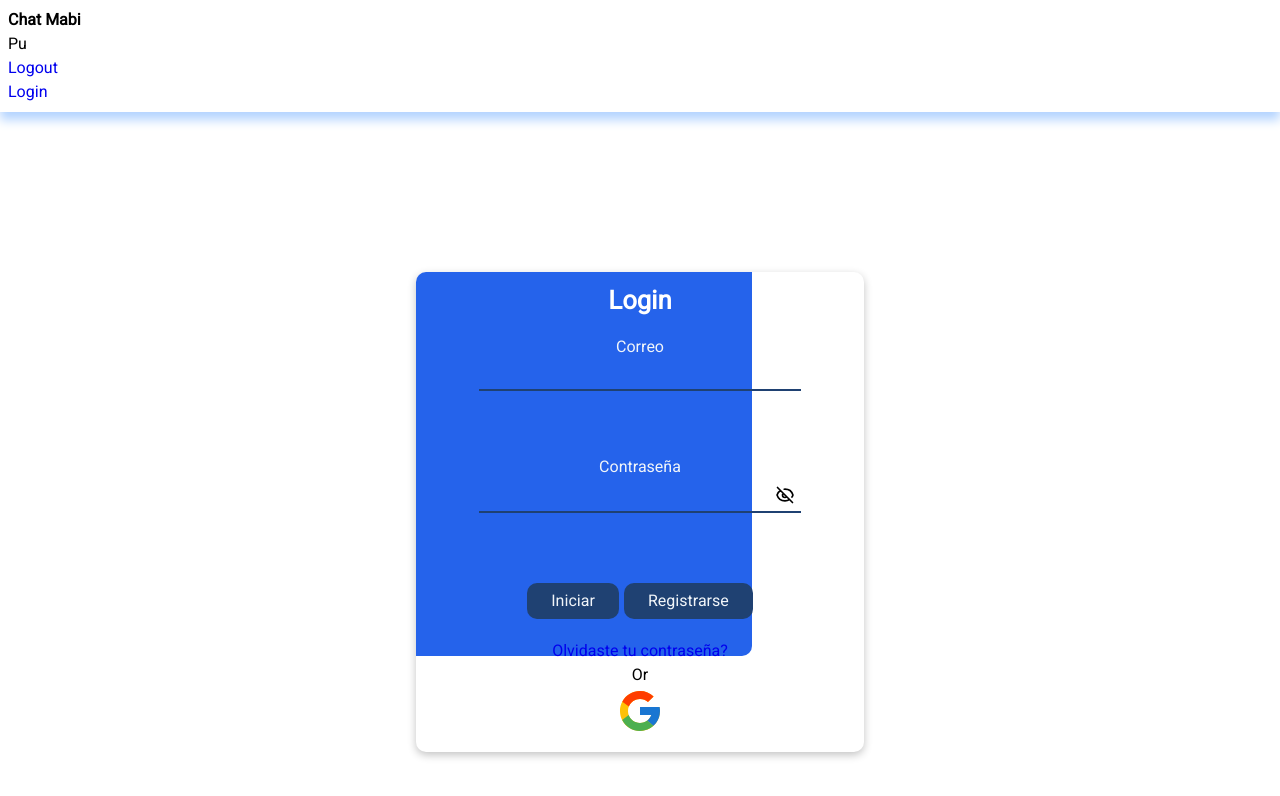
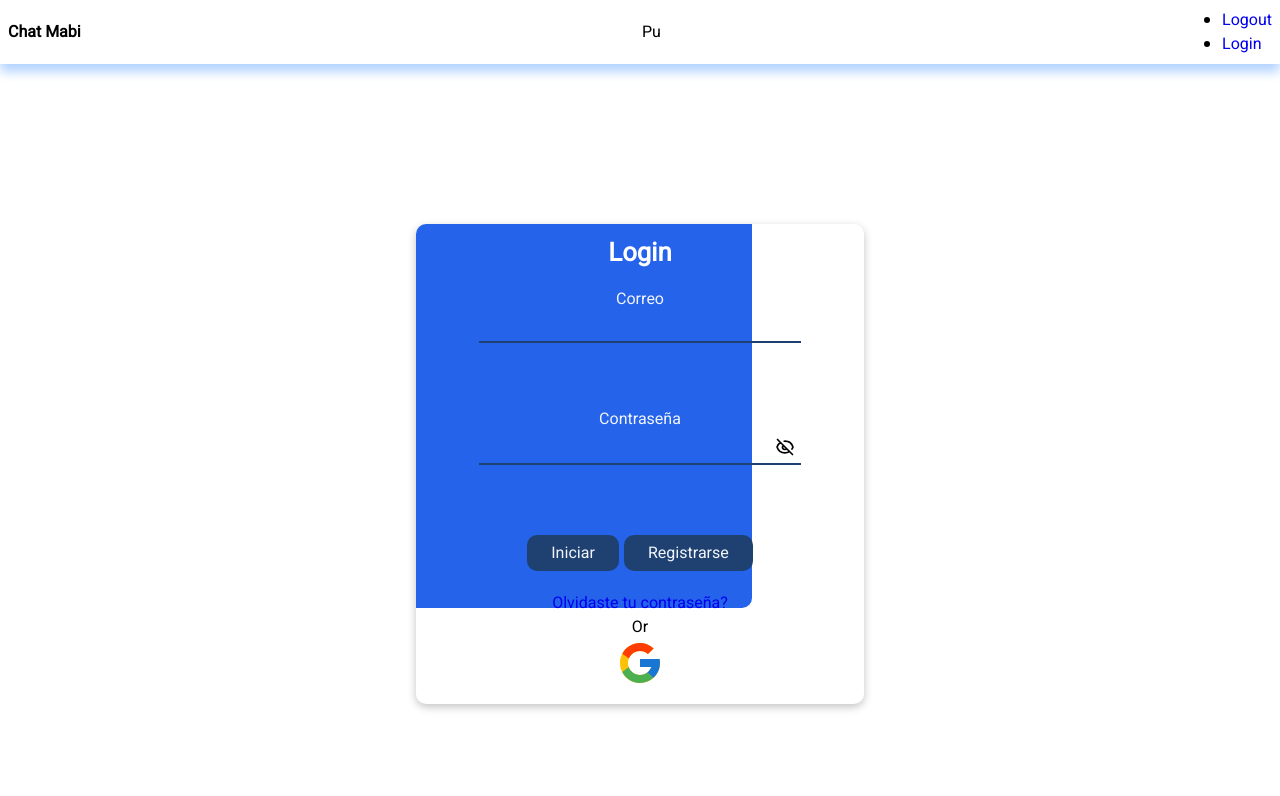
Before and after one commit to LuisArielRetanaHernadez/caht_client, a React (Vite) app: page /login in a window 1280 px wide. Shown: the top 796 px of the page. Built offline with nearby package versions, Linux system fonts and the light colour scheme; no server answers.

Commit message:
agregando estilos a la clase menu donde tiene un flex, alinte items center un space-between

```diff
--- a/src/layouts/Mneu/Menu.layout.css
+++ b/src/layouts/Mneu/Menu.layout.css
@@ -3,3 +3,9 @@
   box-shadow: 0px 8px 10px #B4D4FF;
   padding: .5rem;
 }
+
+.menu {
+  display: flex;
+  align-items: center;
+  justify-content: space-between;
+}
```
